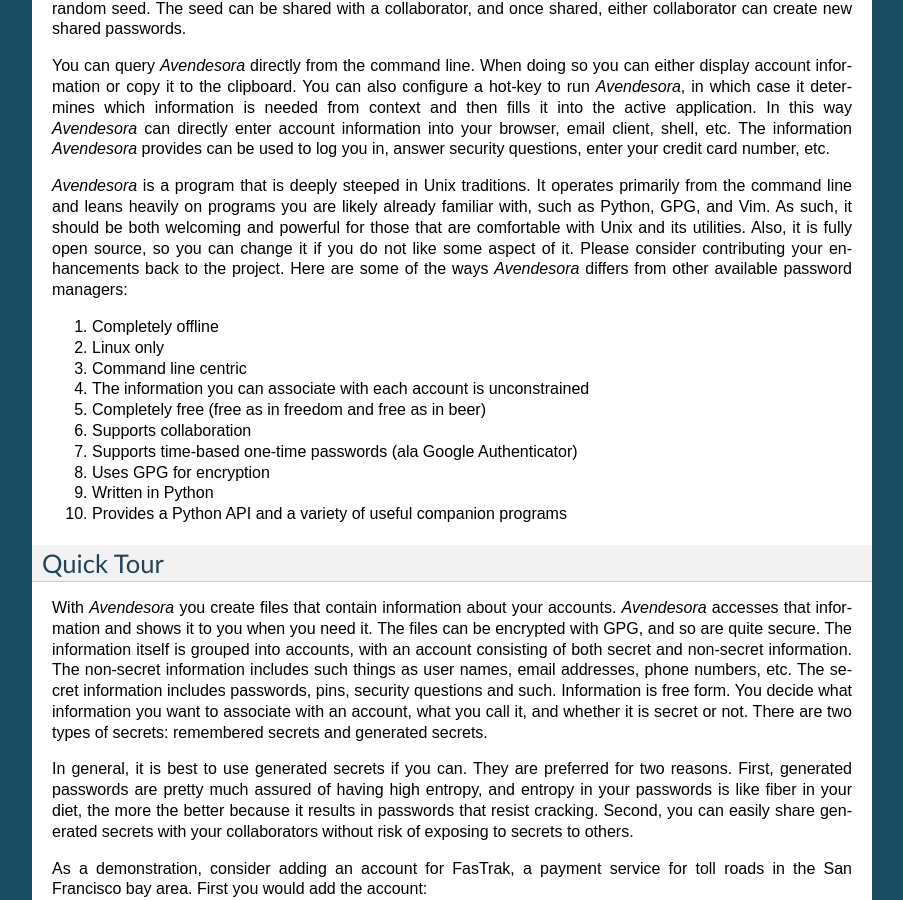
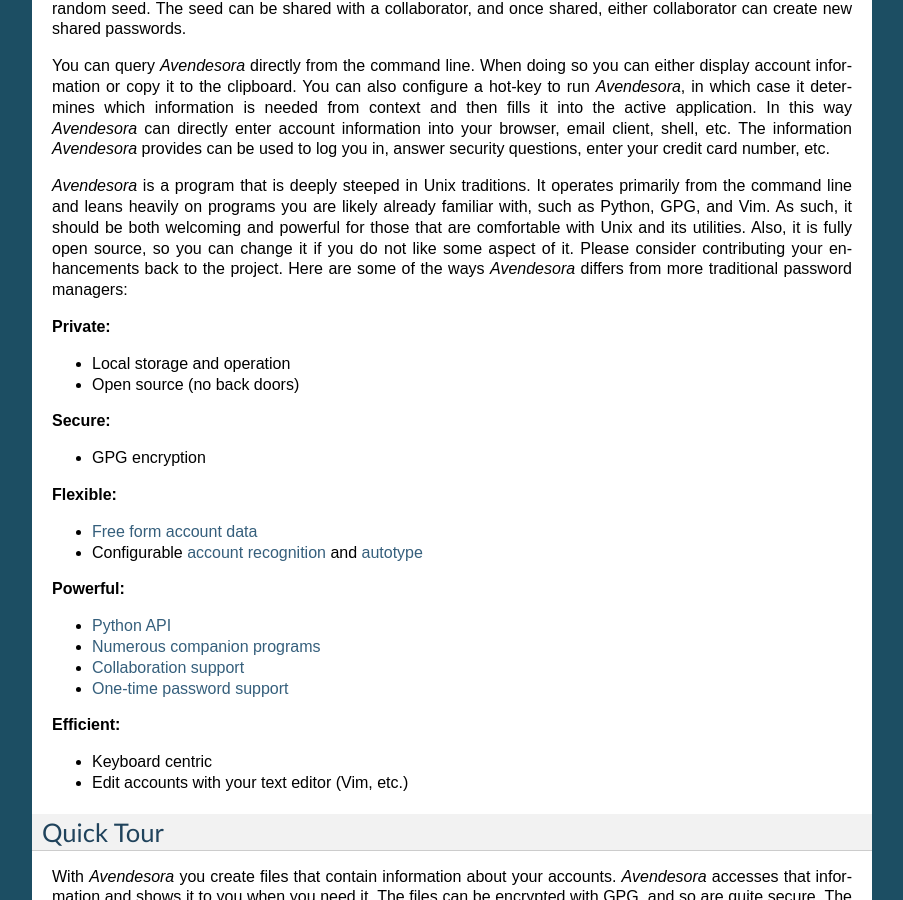
Before and after one commit to KenKundert/avendesora, a Sphinx documentation site: the page built from doc/index.rst, in a window 1280 px wide and 900 px high, scrolled down 382 px. Shown: the whole window, without its empty margins (198-1101 px from the left). Built offline with Sphinx 7.4.7, drawn with Linux system fonts in a browser that asks for light colours.

Commit message:
Tweak the documentation.

```diff
--- a/doc/accessories.rst
+++ b/doc/accessories.rst
@@ -1,5 +1,7 @@
 .. index::
     single: accessories
+
+.. _accessories:
 
 Accessories
 ===========
--- a/doc/index.rst
+++ b/doc/index.rst
@@ -43,19 +43,34 @@ likely already familiar with, such as Python, GPG, and Vim.  As such, it should
 be both welcoming and powerful for those that are comfortable with Unix and its
 utilities.  Also, it is fully open source, so you can change it if you do not
 like some aspect of it. Please consider contributing your enhancements back to
-the project. Here are some of the ways *Avendesora* differs from other available
-password managers:
+the project. Here are some of the ways *Avendesora* differs from more
+traditional password managers:
 
-#. Completely offline
-#. Linux only
-#. Command line centric
-#. The information you can associate with each account is unconstrained
-#. Completely free (free as in freedom and free as in beer)
-#. Supports collaboration
-#. Supports time-based one-time passwords (ala Google Authenticator)
-#. Uses GPG for encryption
-#. Written in Python
-#. Provides a Python API and a variety of useful companion programs
+**Private:**
+
+* Local storage and operation
+* Open source (no back doors)
+
+**Secure:**
+
+* GPG encryption
+
+**Flexible:**
+
+* :ref:`Free form account data <accounts>`
+* Configurable :ref:`account recognition <discovery>` and :ref:`autotype <scripts>`
+
+**Powerful:**
+
+* :ref:`Python API <api>`
+* :ref:`Numerous companion programs <accessories>`
+* :ref:`Collaboration support <collaboration>`
+* :ref:`One-time password support <otp>`
+
+**Efficient:**
+
+* Keyboard centric
+* Edit accounts with your text editor (Vim, etc.)
 
 
 Quick Tour
```
Also changed, not shown: doc/configuring.rst (+4 -4 lines).
